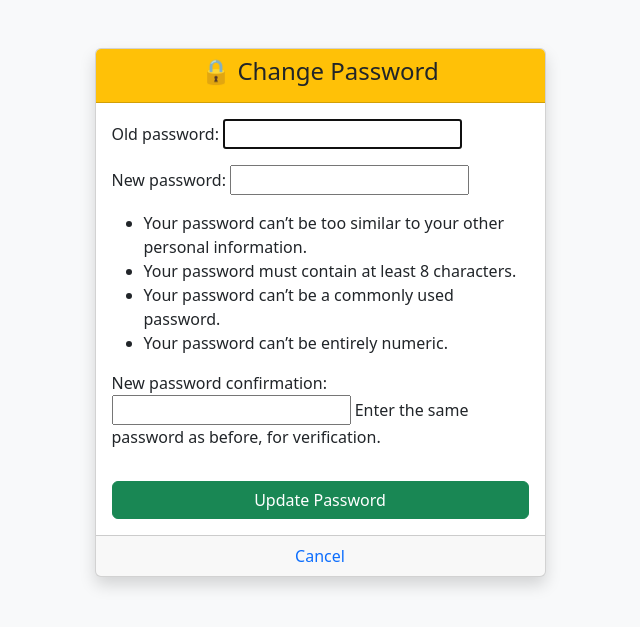
After one commit to ravalm2524-lab/EventTicketSystem, a Django app: page /password-change/ in a window 1280 px wide. The commit adds this page. Shown: the top 627 px of the page, without its empty margins (320-960 px from the left). Run offline with Django 5.2, Linux system fonts and the light colour scheme; the visitor is signed in with stand-in values (Sample User, id 1).

Commit message:
Added User Profile and Password Change features

```diff
--- a/events/templates/events/event_list.html
+++ b/events/templates/events/event_list.html
@@ -13,7 +13,9 @@
         </div>
         <div class="nav-right">
             {% if user.is_authenticated %}
-                <span class="nav-user">Welcome, {{ user.username }}!</span>
+                <a href="{% url 'profile' %}" class="nav-link" style="font-weight: bold; color: yellow;">
+    👤 {{ user.username }}
+</a>
                 <a href="{% url 'my_tickets_view' %}" class="nav-link">My Tickets</a>
                 <a href="{% url 'logout' %}" class="nav-link">Logout</a>
             {% else %}
--- /dev/null
+++ b/events/templates/events/password_change.html
@@ -0,0 +1,33 @@
+<!DOCTYPE html>
+<html>
+<head>
+    <title>Change Password</title>
+    <link rel="stylesheet" href="https://cdn.jsdelivr.net/npm/bootstrap@5.3.0/dist/css/bootstrap.min.css">
+</head>
+<body class="bg-light">
+
+<div class="container mt-5">
+    <div class="row justify-content-center">
+        <div class="col-md-5">
+            <div class="card shadow">
+                <div class="card-header bg-warning text-center">
+                    <h4>🔒 Change Password</h4>
+                </div>
+                <div class="card-body">
+                    <form method="post">
+                        {% csrf_token %}
+                        {{ form.as_p }}
+
+                        <button type="submit" class="btn btn-success w-100 mt-3">Update Password</button>
+                    </form>
+                </div>
+                <div class="card-footer text-center">
+                    <a href="{% url 'profile' %}" class="text-decoration-none">Cancel</a>
+                </div>
+            </div>
+        </div>
+    </div>
+</div>
+
+</body>
+</html>
--- a/events/urls.py
+++ b/events/urls.py
@@ -1,5 +1,7 @@
 from django.urls import path
 from . import views
+# Password Change ke liye yeh import zaroori hai
+from django.contrib.auth import views as auth_views
 
 urlpatterns = [
     # 1. Event Listing (Homepage)
@@ -9,11 +11,20 @@ urlpatterns = [
     path('<int:event_id>/', views.event_detail, name='event_detail'),
     path('<int:event_id>/book/', views.book_event, name='book_event'),
 
-    # 3. User Authentication
+    # 3. User Authentication (Login/Signup/Logout)
     path('signup/', views.signup_view, name='signup'),
     path('login/', views.login_view, name='login'),
     path('logout/', views.logout_view, name='logout'),
 
-    # 4. My Tickets (Naya Path)
-    path('my_tickets/', views.my_tickets_view, name='my_tickets_view'), # Nayi line
+    # 4. My Tickets
+    path('my_tickets/', views.my_tickets_view, name='my_tickets_view'),
+
+    # 5. Profile Page
+    path('profile/', views.profile_view, name='profile'),
+
+    # 6. Change Password (Django Built-in Logic)
+    path('password-change/', auth_views.PasswordChangeView.as_view(
+        template_name='events/password_change.html',
+        success_url='/profile/'
+    ), name='password_change'),
 ]
--- a/events/views.py
+++ b/events/views.py
@@ -107,3 +107,7 @@ def my_tickets_view(request):
 
     # 2. सीधे टेंप्लेट को भेज दें
     return render(request, 'events/my_tickets.html', {'bookings': bookings})
+    # User Profile View
+@login_required
+def profile_view(request):
+    return render(request, 'events/profile.html')
```
Also changed, not shown: events/templates/events/profile.html (added, +48 -0 lines).
